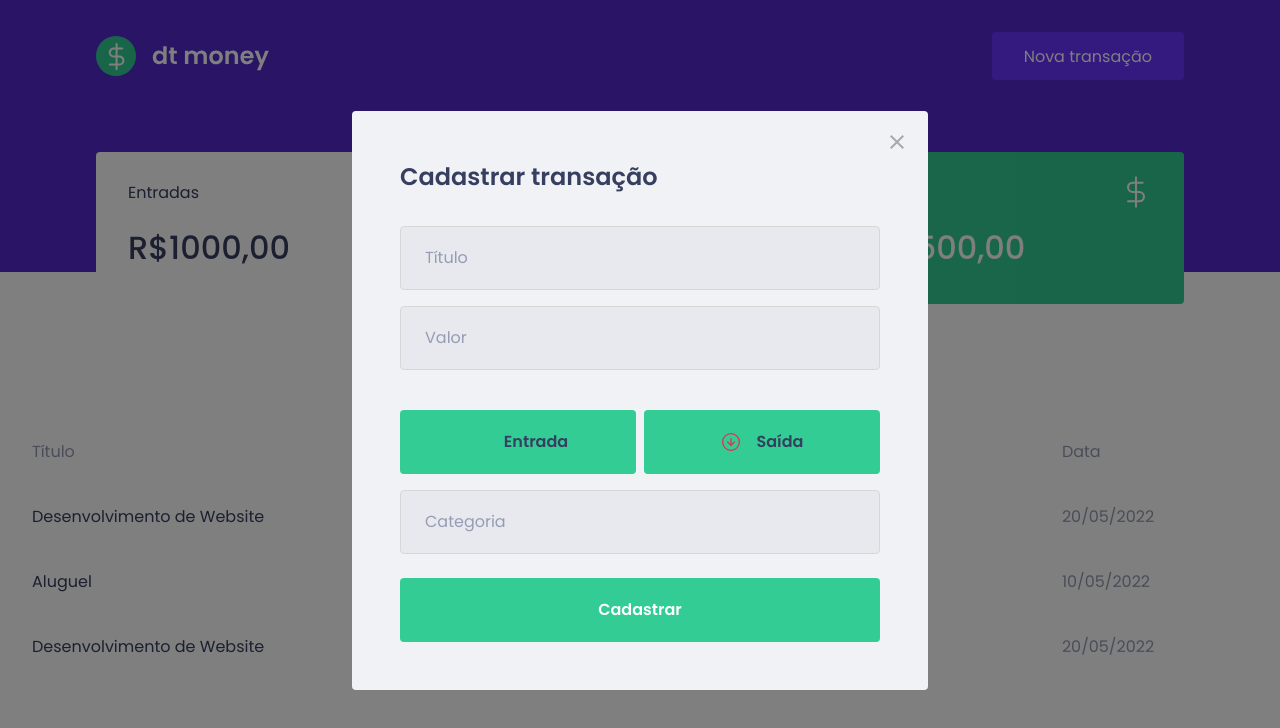
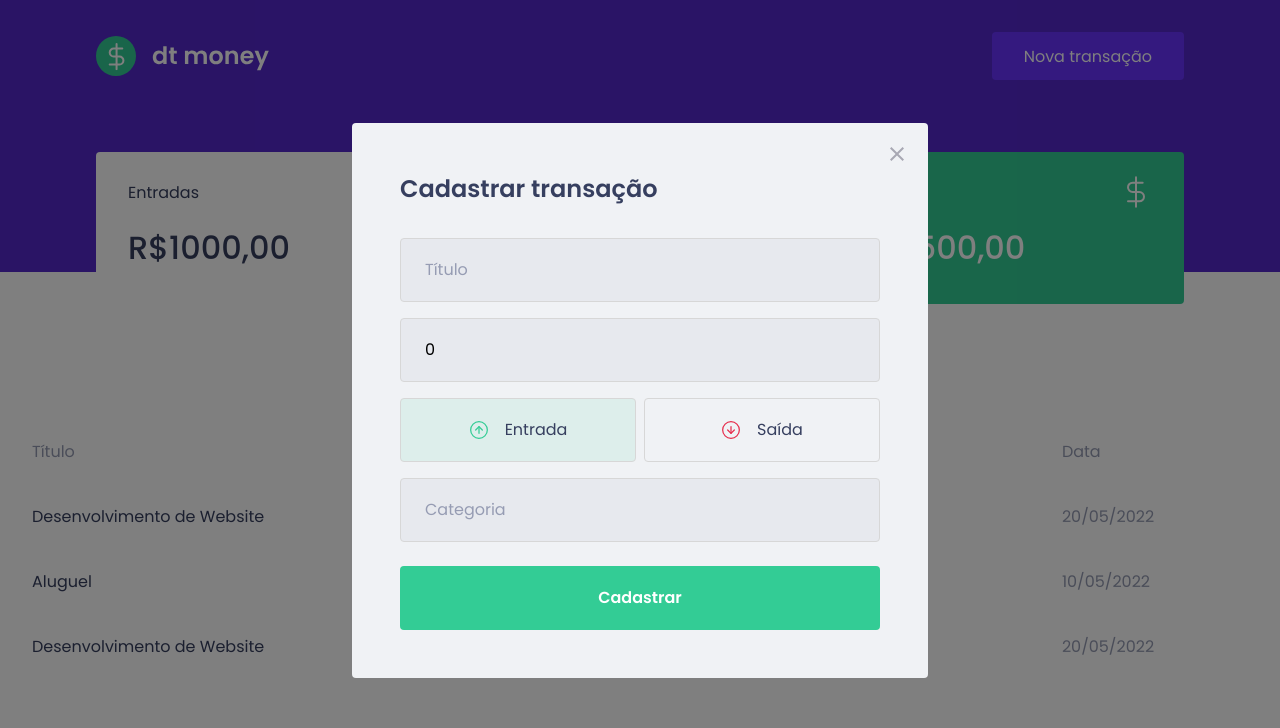
Before and after one commit to rafagoesdev/ignite-dtmoney, a React (Create React App) app: page / in a window 1280 px wide. Both pictures are taken after a click on the button "Nova transação". Shown: the top 728 px of the page. Built offline with nearby package versions, Linux system fonts and the light colour scheme; no server answers; what miragejs would draw is missing.

Commit message:
style end & saving form data

```diff
--- a/src/components/NewTransactionModal/index.tsx
+++ b/src/components/NewTransactionModal/index.tsx
@@ -4,7 +4,7 @@ import outcomeImg from "../../assets/outcome.svg";
 import closeImg from "../../assets/close.svg";
 
 import { Container, TransactionTypeContainer, RadioBox } from "./style"
-import { useState } from "react";
+import { useState, FormEvent } from "react";
 
 interface NewTransactionModalProps {
     isOpen: boolean;
@@ -12,7 +12,22 @@ interface NewTransactionModalProps {
 }
 
 export function NewTransactionModal({isOpen, onRequestClose}: NewTransactionModalProps) {
+    const [title, setTitle] = useState('');
+    const [value, setValue] = useState(0);
+    const [category, setCategory] = useState('');
+
     const [type, setType] = useState('deposit');
+
+    function handleCreateNewTransaction(event: FormEvent) {
+        event.preventDefault();
+
+        console.log({
+            title,
+            value,
+            category,
+            type
+        })
+    }
 
     return (
         <Modal isOpen={ isOpen }
@@ -26,17 +41,25 @@ export function NewTransactionModal({isOpen, onRequestClose}: NewTransactionModa
             className="react-modal-close">
                 <img src={closeImg} alt="Fechar modal"/>
             </button>
-            <Container>
+            <Container onSubmit={handleCreateNewTransaction}>
             <h2>Cadastrar transação</h2>
 
             <form action="">
-                <input placeholder="Título"/>
-                <input type="number" placeholder="Valor"/>
+                <input placeholder="Título"
+                value={title}
+                onChange={event => setTitle(event.target.value)}
+                />
+                <input type="number" placeholder="Valor"
+                value={value}
+                onChange={event => setValue(Number(event.target.value))}
+                />
 
                 <TransactionTypeContainer>
                     <RadioBox
                     type="button"
                     onClick={() => { setType('deposit'); }}
+                    isActive={type === 'deposit'}
+                    activeColor = "green"
                     >
                         <img src={incomeImg} alt="Entrada" />
                         <span>Entrada</span>
@@ -45,13 +68,18 @@ export function NewTransactionModal({isOpen, onRequestClose}: NewTransactionModa
                     <RadioBox
                     type="button"
                     onClick={() => { setType('withdraw'); }}
+                    isActive={type === 'withdraw'}
+                    activeColor = "red"
                     >
                         <img src={outcomeImg} alt="Saída" />
                         <span>Saída</span>
                     </RadioBox>
                 </TransactionTypeContainer>
 
-                <input placeholder="Categoria"/>
+                <input placeholder="Categoria"
+                value={category}
+                onChange={event => setCategory(event.target.value)}
+                />
                 <button
                 type="submit"
                 >
--- a/src/components/NewTransactionModal/style.ts
+++ b/src/components/NewTransactionModal/style.ts
@@ -1,5 +1,5 @@
 import styled from "styled-components";
-import { darken } from 'polished';
+import { darken, transparentize } from 'polished';
 
 export const Container = styled.div`
     h2 {
@@ -28,7 +28,7 @@ export const Container = styled.div`
             margin-top: 1rem;
         }
     }
-    button {
+    button[type="submit"] {
         width: 100%;
         padding: 0 1.5rem;
         height: 4rem;
@@ -54,11 +54,23 @@ export const TransactionTypeContainer = styled.div`
     gap: 0.5rem;
 `;
 
-export const RadioBox = styled.button`
-  height: 5rem;
+interface RadioBoxProps {
+  isActive: boolean;
+  activeColor: 'green' | 'red';
+}
+
+const colors = {
+  green: '#33CC95',
+  red: '#E52E4D'
+}
+
+export const RadioBox = styled.button<RadioBoxProps>`
+  height: 4rem;
   border: 1px solid #d7d7d7;
   border-radius: 0.25rem;
-  background: transparent;
+  background: ${(props) => props.isActive ?
+   transparentize(0.9, colors[props.activeColor])
+   : 'transparent'};
   display: flex;
   align-items: center;
   justify-content: center;
@@ -66,7 +78,6 @@ export const RadioBox = styled.button`
 
   &:hover {
     border-color: ${darken(0.1, '#d7d7d7')};
-    background: transparent;
   }
 
   img {
```
